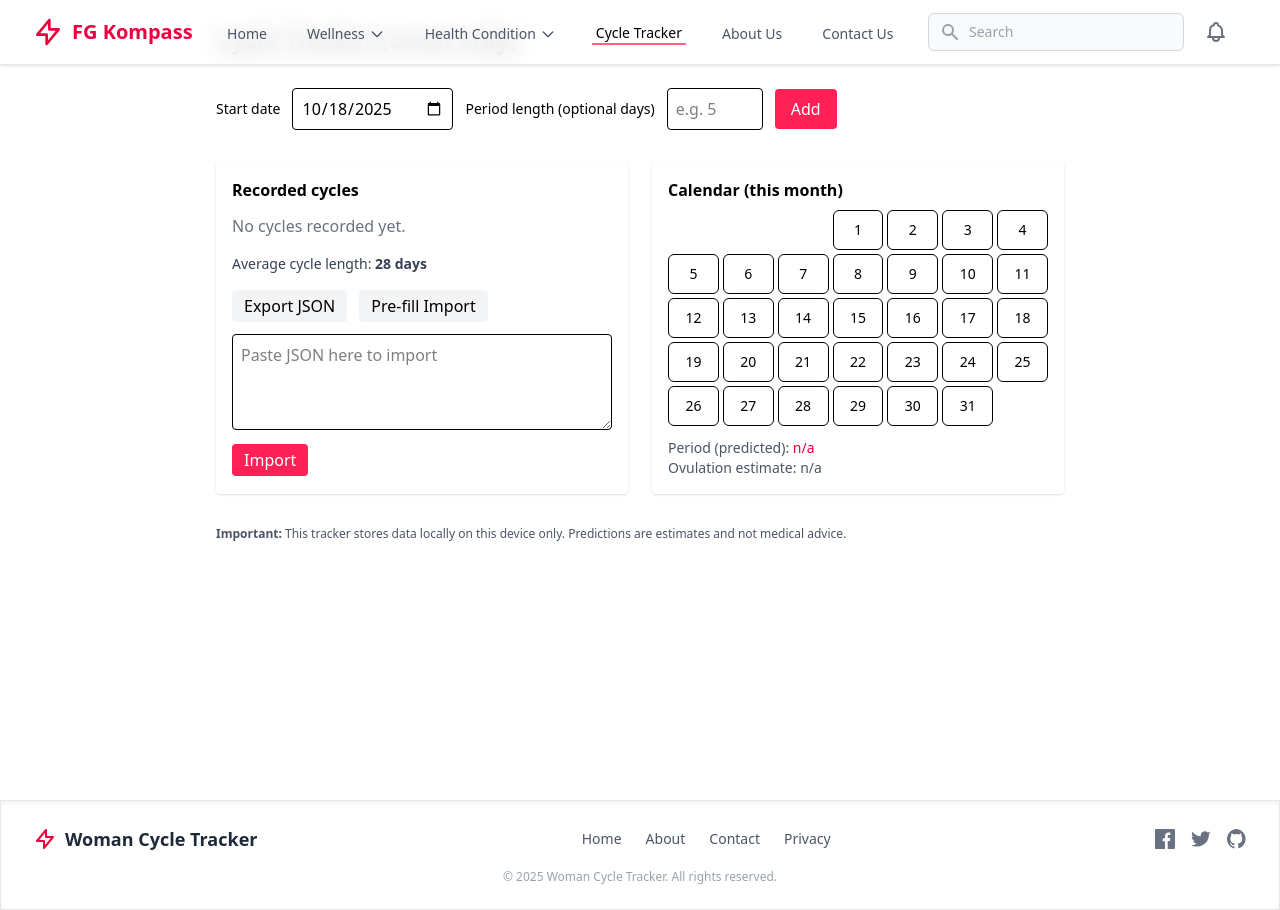
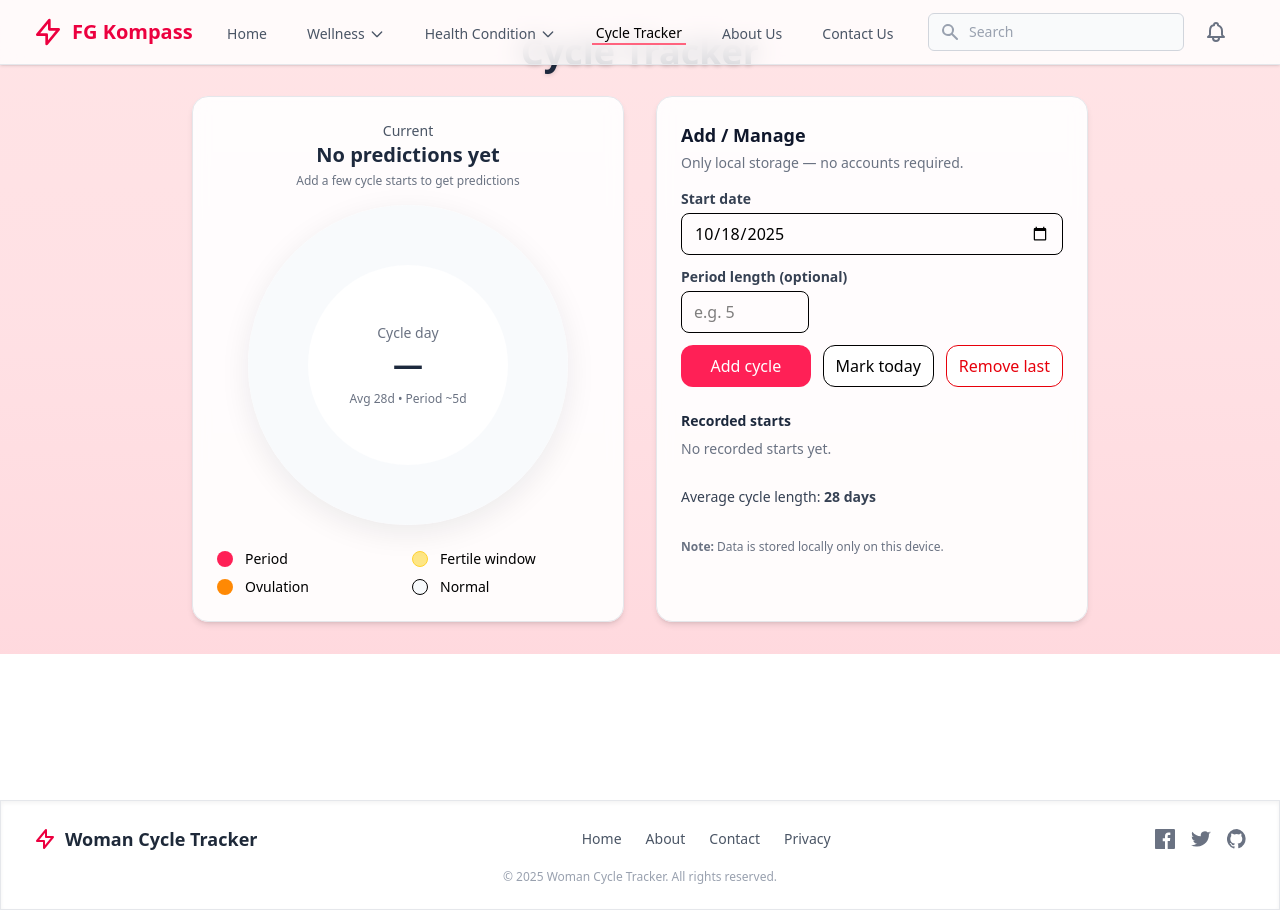
Before and after one commit to MARYFATAH/FGKompass, a React (Vite) app: page /tracker in a window 1280 px wide. Built offline with nearby package versions, Linux system fonts and the light colour scheme; a web font is replaced by a local one.

Commit message:
modified:   src/About.jsx         modified:   src/Contact.jsx         modified:   src/Pages/CycleTracker.jsx         modified:   src/components/MoreOnTopic.jsx

```diff
--- a/src/About.jsx
+++ b/src/About.jsx
@@ -8,7 +8,7 @@ export default function About() {
       <div className="absolute inset-0 bg-white/30 backdrop-blur-[1px]" />
 
       {/* 🌸 Main Content */}
-      <main className="relative z-10 flex-grow flex flex-col items-center text-center px-6 py-16 space-y-16">
+      <main className="relative z-10  flex-grow flex flex-col items-center text-center px-6 py-16 space-y-16">
         {/* 🌷 Hero Section */}
         <section>
           <h1 className="text-5xl font-bold mt-15 mb-4 text-slate-800 drop-shadow-sm">
--- a/src/Pages/CycleTracker.jsx
+++ b/src/Pages/CycleTracker.jsx
@@ -1,9 +1,9 @@
 // src/components/CycleTracker.jsx
-import React, { useEffect, useMemo, useState } from "react";
+import React, { useMemo, useState } from "react";
 import { v4 as uuidv4 } from "uuid";
 import useLocalStorage from "../hooks/useLocalStorage";
 
-/* small helpers */
+/* --- small helpers --- */
 const toISO = (d) => new Date(d).toISOString().slice(0, 10);
 const daysDiff = (a, b) => Math.round((new Date(b) - new Date(a)) / 86400000);
 const addDaysISO = (iso, days) => {
@@ -13,25 +13,24 @@ const addDaysISO = (iso, days) => {
 };
 
 export default function CycleTracker() {
-  const [cycles, setCycles] = useLocalStorage("cycles", []); // {id, startDate, length}
+  // stored shape: [{ id, startDate, length? }]
+  const [cycles, setCycles] = useLocalStorage("cycles", []);
   const [startInput, setStartInput] = useState(toISO(new Date()));
   const [lengthInput, setLengthInput] = useState("");
-  const [importJson, setImportJson] = useState("");
 
-  // sorted ascending
+  /* --- derived & predictions --- */
   const sorted = useMemo(
     () =>
       [...cycles].sort((a, b) => new Date(a.startDate) - new Date(b.startDate)),
     [cycles]
   );
 
-  // computed lengths between starts
   const lengths = useMemo(() => {
-    const res = [];
+    const arr = [];
     for (let i = 1; i < sorted.length; i++) {
-      res.push(daysDiff(sorted[i - 1].startDate, sorted[i].startDate));
+      arr.push(daysDiff(sorted[i - 1].startDate, sorted[i].startDate));
     }
-    return res;
+    return arr;
   }, [sorted]);
 
   const averageCycle = useMemo(() => {
@@ -54,8 +53,40 @@ export default function CycleTracker() {
     ? addDaysISO(predictedOvulation, 1)
     : null;
 
+  const periodLength = useMemo(() => {
+    if (!sorted.length) return 5; // default
+    const lastWithLen = [...sorted].reverse().find((s) => s.length);
+    return lastWithLen ? lastWithLen.length : 5;
+  }, [sorted]);
+
+  /* --- cycle geometry for wheel --- */
+  const cycleLength = averageCycle || 28;
+  const todayISO = toISO(new Date());
+  const cycleDayToday = lastStart
+    ? (((daysDiff(lastStart, todayISO) % cycleLength) + cycleLength) %
+        cycleLength) +
+      1
+    : null;
+
+  // Simple status label
+  const status = (() => {
+    if (!predictedNextStart) return "No predictions yet";
+    const today = new Date(todayISO);
+    const pStart = new Date(predictedNextStart);
+    const pEnd = new Date(addDaysISO(predictedNextStart, periodLength - 1));
+    const ov = predictedOvulation ? new Date(predictedOvulation) : null;
+    const fStart = fertileStart ? new Date(fertileStart) : null;
+    const fEnd = fertileEnd ? new Date(fertileEnd) : null;
+
+    if (today >= pStart && today <= pEnd) return "Period";
+    if (ov && toISO(today) === toISO(ov)) return "Ovulation";
+    if (fStart && fEnd && today >= fStart && today <= fEnd) return "Fertile";
+    return cycleDayToday ? `Day ${cycleDayToday}` : "No data";
+  })();
+
+  /* --- actions --- */
   function addCycle(e) {
-    e.preventDefault();
+    e?.preventDefault();
     if (!startInput) return;
     const newItem = {
       id: uuidv4(),
@@ -70,230 +101,297 @@ export default function CycleTracker() {
     setLengthInput("");
   }
 
-  function removeCycle(id) {
-    setCycles((s) => s.filter((c) => c.id !== id));
-  }
-
-  function exportData() {
-    const blob = new Blob([JSON.stringify(cycles, null, 2)], {
-      type: "application/json",
-    });
-    const url = URL.createObjectURL(blob);
-    const a = document.createElement("a");
-    a.href = url;
-    a.download = "cycles-export.json";
-    a.click();
-    URL.revokeObjectURL(url);
-  }
-
-  function importData() {
-    try {
-      const parsed = JSON.parse(importJson);
-      if (!Array.isArray(parsed))
-        throw new Error("Invalid format: expected array");
-      const filtered = parsed
-        .filter((p) => p && p.startDate)
-        .map((p) => ({
-          id: p.id || uuidv4(),
-          startDate: p.startDate,
-          length: p.length || null,
-        }));
-      setCycles(
-        filtered.sort((a, b) => new Date(a.startDate) - new Date(b.startDate))
-      );
-      setImportJson("");
-    } catch (err) {
-      alert("Import failed: " + err.message);
-    }
-  }
-
-  /* simple month renderer: current month */
-  function renderMonth(year, month) {
-    const first = new Date(year, month, 1);
-    const startDay = first.getDay(); // 0-6
-    const daysInMonth = new Date(year, month + 1, 0).getDate();
-    const cells = [];
-    for (let i = 0; i < startDay; i++) cells.push(null);
-    for (let d = 1; d <= daysInMonth; d++) {
-      const iso = toISO(new Date(year, month, d));
-      const isPeriod = (() => {
-        if (!predictedNextStart) return false;
-        const avgPeriodLenGuess = 5; // UI-friendly guess
-        const pStart = new Date(predictedNextStart);
-        const pEnd = new Date(predictedNextStart);
-        pEnd.setDate(pEnd.getDate() + avgPeriodLenGuess - 1);
-        return new Date(iso) >= pStart && new Date(iso) <= pEnd;
-      })();
-      const isFertile =
-        fertileStart &&
-        fertileEnd &&
-        new Date(iso) >= new Date(fertileStart) &&
-        new Date(iso) <= new Date(fertileEnd);
-      const isRecorded = cycles.some((c) => c.startDate === iso);
-      cells.push({ iso, day: d, isPeriod, isFertile, isRecorded });
-    }
-    return (
-      <div className="grid grid-cols-7 gap-1">
-        {cells.map((c, idx) =>
-          c === null ? (
-            <div key={"empty" + idx} className="h-10" />
-          ) : (
-            <div
-              key={c.iso}
-              className={`h-10 flex items-center justify-center text-sm rounded-md
-                ${c.isPeriod ? "bg-rose-500 text-white" : ""}
-                ${c.isFertile ? "bg-rose-200 text-rose-700" : ""}
-                ${c.isRecorded ? "ring-2 ring-rose-600" : "bg-white"}
-                border`}
-            >
-              {c.day}
-            </div>
-          )
-        )}
-      </div>
+  function markToday() {
+    const today = toISO(new Date());
+    const already = cycles.some((c) => c.startDate === today);
+    if (already) return;
+    const n = { id: uuidv4(), startDate: today, length: null };
+    setCycles((s) =>
+      [...s, n].sort((a, b) => new Date(a.startDate) - new Date(b.startDate))
     );
   }
 
-  const now = new Date();
-  const year = now.getFullYear();
-  const month = now.getMonth();
+  function removeLast() {
+    if (!sorted.length) return;
+    const lastId = sorted[sorted.length - 1].id;
+    setCycles((s) => s.filter((c) => c.id !== lastId));
+  }
 
+  /* --- build conic gradient for clear bold ring --- */
+  const wheelGradient = useMemo(() => {
+    // map each day 1..cycleLength to a color stop (period, fertile, ovulation, normal)
+    const stops = [];
+    for (let d = 1; d <= cycleLength; d++) {
+      const startPct = ((d - 1) / cycleLength) * 100;
+      const endPct = (d / cycleLength) * 100;
+
+      // compute ISO for this logical day in predicted cycle (if available)
+      let color = "#f8fafc"; // normal (tailwind slate-50)
+      if (predictedNextStart) {
+        const dayISO = toISO(addDaysISO(predictedNextStart, d - 1));
+        const isPeriod =
+          new Date(dayISO) >= new Date(predictedNextStart) &&
+          new Date(dayISO) <=
+            new Date(addDaysISO(predictedNextStart, periodLength - 1));
+        const isOv =
+          predictedOvulation && dayISO === toISO(new Date(predictedOvulation));
+        const isFert =
+          fertileStart &&
+          fertileEnd &&
+          new Date(dayISO) >= new Date(fertileStart) &&
+          new Date(dayISO) <= new Date(fertileEnd);
+        if (isPeriod) color = "#ef4444"; // rose-500
+        else if (isOv) color = "#fb923c"; // orange-400
+        else if (isFert) color = "#fde68a"; // yellow-200
+      }
+      stops.push(`${color} ${startPct}% ${endPct}%`);
+    }
+    return `conic-gradient(${stops.join(", ")})`;
+  }, [
+    cycleLength,
+    predictedNextStart,
+    predictedOvulation,
+    fertileStart,
+    fertileEnd,
+    periodLength,
+  ]);
+
+  /* --- UI --- */
   return (
-    <div className="max-w-4xl mx-auto p-6 space-y-8">
-      <h2 className="text-2xl font-bold">Cycle Tracker (Local only)</h2>
+    <div className="min-h-[80vh] w-full bg-gradient-to-b from-rose-100 via-rose-200/60 to-rose-300/40 p-8 font-montserrat flex flex-col items-center">
+      <h1 className="text-3xl md:text-4xl font-bold text-slate-800 mb-6 drop-shadow-sm">
+        Cycle Tracker
+      </h1>
 
-      <form
-        onSubmit={addCycle}
-        className="flex flex-col sm:flex-row gap-3 items-center"
+      <div className="w-full max-w-4xl grid grid-cols-1 lg:grid-cols-2 gap-8">
+        {/* LEFT: big visual wheel */}
+        <div className="bg-white/90 backdrop-blur-sm rounded-2xl shadow-md border border-gray-200 p-6 flex flex-col items-center">
+          <div className="mb-4 text-center">
+            <div className="text-sm text-gray-600">Current</div>
+            <div className="text-xl font-semibold text-slate-800">{status}</div>
+            <div className="text-xs text-gray-500 mt-1">
+              {predictedNextStart
+                ? `Next period: ${predictedNextStart} • Avg ${cycleLength}d`
+                : "Add a few cycle starts to get predictions"}
+            </div>
+          </div>
+
+          {/* big donut */}
+          <div style={{ width: 320, height: 320 }} className="relative">
+            <div
+              aria-hidden
+              style={{
+                width: 320,
+                height: 320,
+                borderRadius: 9999,
+                background: wheelGradient,
+                display: "grid",
+                placeItems: "center",
+                boxShadow: "0 8px 30px rgba(15,23,42,0.08)",
+              }}
             >
-        <label className="text-sm">Start date</label>
+              <div
+                style={{
+                  width: 200,
+                  height: 200,
+                  borderRadius: 9999,
+                  background: "rgba(255,255,255,0.95)",
+                  display: "flex",
+                  flexDirection: "column",
+                  alignItems: "center",
+                  justifyContent: "center",
+                }}
+                className="text-center p-3"
+              >
+                <div className="text-sm text-gray-500">Cycle day</div>
+                <div className="text-3xl font-semibold text-slate-800 mt-1">
+                  {cycleDayToday ?? "—"}
+                </div>
+                <div className="text-xs text-gray-500 mt-2">
+                  Avg {cycleLength}d • Period ~{periodLength}d
+                </div>
+              </div>
+            </div>
+
+            {/* ovulation dot (clear and bold) */}
+            {predictedOvulation &&
+              cycleLength > 0 &&
+              (() => {
+                const pStart = new Date(predictedNextStart);
+                const ov = new Date(predictedOvulation);
+                const dayNum = daysDiff(pStart, ov) + 1;
+                const angle = ((dayNum - 1) / cycleLength) * 360;
+                const cx = 160,
+                  cy = 160,
+                  r = 136;
+                const rad = (angle - 90) * (Math.PI / 180);
+                const x = cx + Math.cos(rad) * r;
+                const y = cy + Math.sin(rad) * r;
+                return (
+                  <div
+                    style={{
+                      position: "absolute",
+                      left: x - 10,
+                      top: y - 10,
+                      width: 20,
+                      height: 20,
+                      borderRadius: 9999,
+                      background: "#fb923c",
+                      boxShadow: "0 6px 18px rgba(251,146,60,0.25)",
+                      border: "3px solid white",
+                    }}
+                    title={`Ovulation: ${predictedOvulation}`}
+                  />
+                );
+              })()}
+          </div>
+
+          {/* legend */}
+          <div className="mt-6 grid grid-cols-2 gap-2 text-sm w-full">
+            <div className="flex items-center gap-3">
+              <span className="w-4 h-4 rounded-full bg-rose-500" />
+              <div>Period</div>
+            </div>
+            <div className="flex items-center gap-3">
+              <span className="w-4 h-4 rounded-full bg-amber-200 border border-amber-300" />
+              <div>Fertile window</div>
+            </div>
+            <div className="flex items-center gap-3">
+              <span className="w-4 h-4 rounded-full bg-orange-400" />
+              <div>Ovulation</div>
+            </div>
+            <div className="flex items-center gap-3">
+              <span className="w-4 h-4 rounded-full bg-slate-50 border" />
+              <div>Normal</div>
+            </div>
+          </div>
+        </div>
+
+        {/* RIGHT: simple controls + compact list */}
+        <div className="bg-white/90 backdrop-blur-sm rounded-2xl shadow-md border border-gray-200 p-6 flex flex-col gap-4">
+          <div>
+            <h2 className="text-lg font-semibold text-slate-900">
+              Add / Manage
+            </h2>
+            <p className="text-sm text-gray-500 mt-1">
+              Only local storage — no accounts required.
+            </p>
+          </div>
+
+          <form onSubmit={addCycle} className="flex flex-col gap-3">
+            <div>
+              <label className="block text-sm font-semibold text-gray-700">
+                Start date
+              </label>
               <input
                 type="date"
                 value={startInput}
                 onChange={(e) => setStartInput(e.target.value)}
-          className="border p-2 rounded"
+                className="w-full border rounded-lg px-3 py-2 mt-1"
+                required
               />
-        <label className="text-sm">Period length (optional days)</label>
+            </div>
+
+            <div>
+              <label className="block text-sm font-semibold text-gray-700">
+                Period length (optional)
+              </label>
               <input
                 type="number"
                 min="1"
                 placeholder="e.g. 5"
                 value={lengthInput}
                 onChange={(e) => setLengthInput(e.target.value)}
-          className="border p-2 rounded w-24"
+                className="w-32 border rounded-lg px-3 py-2 mt-1"
               />
+            </div>
+
+            <div className="flex gap-3">
+              <button className="flex-1 bg-rose-500 hover:bg-rose-600 text-white py-2 rounded-xl">
+                Add cycle
+              </button>
               <button
-          type="submit"
-          className="bg-rose-500 text-white px-4 py-2 rounded"
+                type="button"
+                onClick={markToday}
+                className="bg-white border px-3 py-2 rounded-xl"
               >
-          Add
+                Mark today
               </button>
+              <button
+                type="button"
+                onClick={removeLast}
+                className="bg-white border px-3 py-2 rounded-xl text-red-600"
+              >
+                Remove last
+              </button>
+            </div>
           </form>
 
-      <div className="grid grid-cols-1 md:grid-cols-2 gap-6">
-        <div className="bg-white p-4 rounded shadow">
-          <h3 className="font-semibold">Recorded cycles</h3>
-          <ul className="mt-3 space-y-2">
-            {sorted.length === 0 && (
-              <li className="text-gray-500">No cycles recorded yet.</li>
-            )}
+          {/* compact recorded starts */}
+          <div className="mt-2">
+            <h3 className="text-sm font-semibold text-slate-800 mb-2">
+              Recorded starts
+            </h3>
+            {sorted.length === 0 ? (
+              <div className="text-sm text-gray-500">
+                No recorded starts yet.
+              </div>
+            ) : (
+              <ul className="space-y-2 max-h-48 overflow-auto">
                 {sorted.map((c) => (
-              <li key={c.id} className="flex justify-between items-center">
+                  <li
+                    key={c.id}
+                    className="flex justify-between items-center bg-white rounded-xl px-3 py-2 border"
+                  >
                     <div>
-                  <div className="font-medium">{c.startDate}</div>
+                      <div className="font-medium text-slate-800">
+                        {c.startDate}
+                      </div>
                       {c.length && (
-                    <div className="text-sm text-gray-600">
-                      Length: {c.length} days
+                        <div className="text-xs text-gray-500">
+                          Period {c.length}d
                         </div>
                       )}
                     </div>
-                <div className="flex gap-2">
                     <button
-                    className="text-sm text-red-600"
-                    onClick={() => removeCycle(c.id)}
+                      onClick={() =>
+                        setCycles((s) => s.filter((x) => x.id !== c.id))
+                      }
+                      className="text-sm text-red-500"
                     >
                       Remove
                     </button>
-                </div>
                   </li>
                 ))}
               </ul>
+            )}
+          </div>
 
-          <div className="mt-4 text-sm text-gray-700">
+          {/* stats */}
+          <div className="mt-3 text-sm text-gray-700">
             <div>
               Average cycle length: <strong>{averageCycle} days</strong>
             </div>
             {predictedNextStart && (
               <>
-                <div>
-                  Predicted next period starts:{" "}
-                  <strong>{predictedNextStart}</strong>
+                <div className="mt-1">
+                  Next predicted start: <strong>{predictedNextStart}</strong>
                 </div>
                 <div>
-                  Estimated ovulation: <strong>{predictedOvulation}</strong>
+                  Ovulation: <strong>{predictedOvulation}</strong>
                 </div>
                 <div>
-                  Fertile window: <strong>{fertileStart}</strong> to{" "}
+                  Fertile window: <strong>{fertileStart}</strong> —{" "}
                   <strong>{fertileEnd}</strong>
                 </div>
               </>
             )}
           </div>
 
-          <div className="mt-4 flex gap-3">
-            <button
-              type="button"
-              onClick={exportData}
-              className="bg-gray-100 px-3 py-1 rounded"
-            >
-              Export JSON
-            </button>
-            <button
-              type="button"
-              onClick={() => setImportJson(JSON.stringify(cycles, null, 2))}
-              className="bg-gray-100 px-3 py-1 rounded"
-            >
-              Pre-fill Import
-            </button>
-          </div>
-
-          <div className="mt-3">
-            <textarea
-              value={importJson}
-              onChange={(e) => setImportJson(e.target.value)}
-              className="w-full h-24 border rounded p-2"
-              placeholder="Paste JSON here to import"
-            />
-            <div className="flex gap-2 mt-2">
-              <button
-                type="button"
-                onClick={importData}
-                className="bg-rose-500 text-white px-3 py-1 rounded"
-              >
-                Import
-              </button>
+          <div className="mt-4 text-xs text-gray-500">
+            <strong>Note:</strong> Data is stored locally only on this device.
           </div>
         </div>
-        </div>
-
-        <div className="bg-white p-4 rounded shadow">
-          <h3 className="font-semibold mb-2">Calendar (this month)</h3>
-          {renderMonth(year, month)}
-          <div className="mt-3 text-sm text-gray-600">
-            Period (predicted):{" "}
-            <span className="text-rose-600 font-medium">
-              {predictedNextStart || "n/a"}
-            </span>
-            <br />
-            Ovulation estimate:{" "}
-            <span className="font-medium">{predictedOvulation || "n/a"}</span>
-          </div>
-        </div>
-      </div>
-
-      <div className="text-xs text-gray-600">
-        <strong>Important:</strong> This tracker stores data locally on this
-        device only. Predictions are estimates and not medical advice.
       </div>
     </div>
   );
--- a/src/components/MoreOnTopic.jsx
+++ b/src/components/MoreOnTopic.jsx
@@ -11,11 +11,11 @@ const articles = [
   },
   {
     title: "What Is the Best Temperature for Sleep?",
-    img: "https://images.unsplash.com/photo-1617331721429-85e509a65590?auto=format&fit=crop&w=800&q=80",
+    img: "https://images.unsplash.com/photo-1519710164239-da123dc03ef4?auto=format&fit=crop&w=800&q=80",
   },
   {
     title: "How Many Hours of Sleep Do You Really Need?",
-    img: "https://images.unsplash.com/photo-1601972599720-bebd9c20c7ae?auto=format&fit=crop&w=800&q=80",
+    img: "https://images.unsplash.com/photo-1573496359142-b8d87734a5a2?auto=format&fit=crop&w=800&q=80",
   },
 ];
 
```
Also changed, not shown: src/Contact.jsx (+22 -24 lines). Lines whose indentation alone changed are shown as unchanged.
